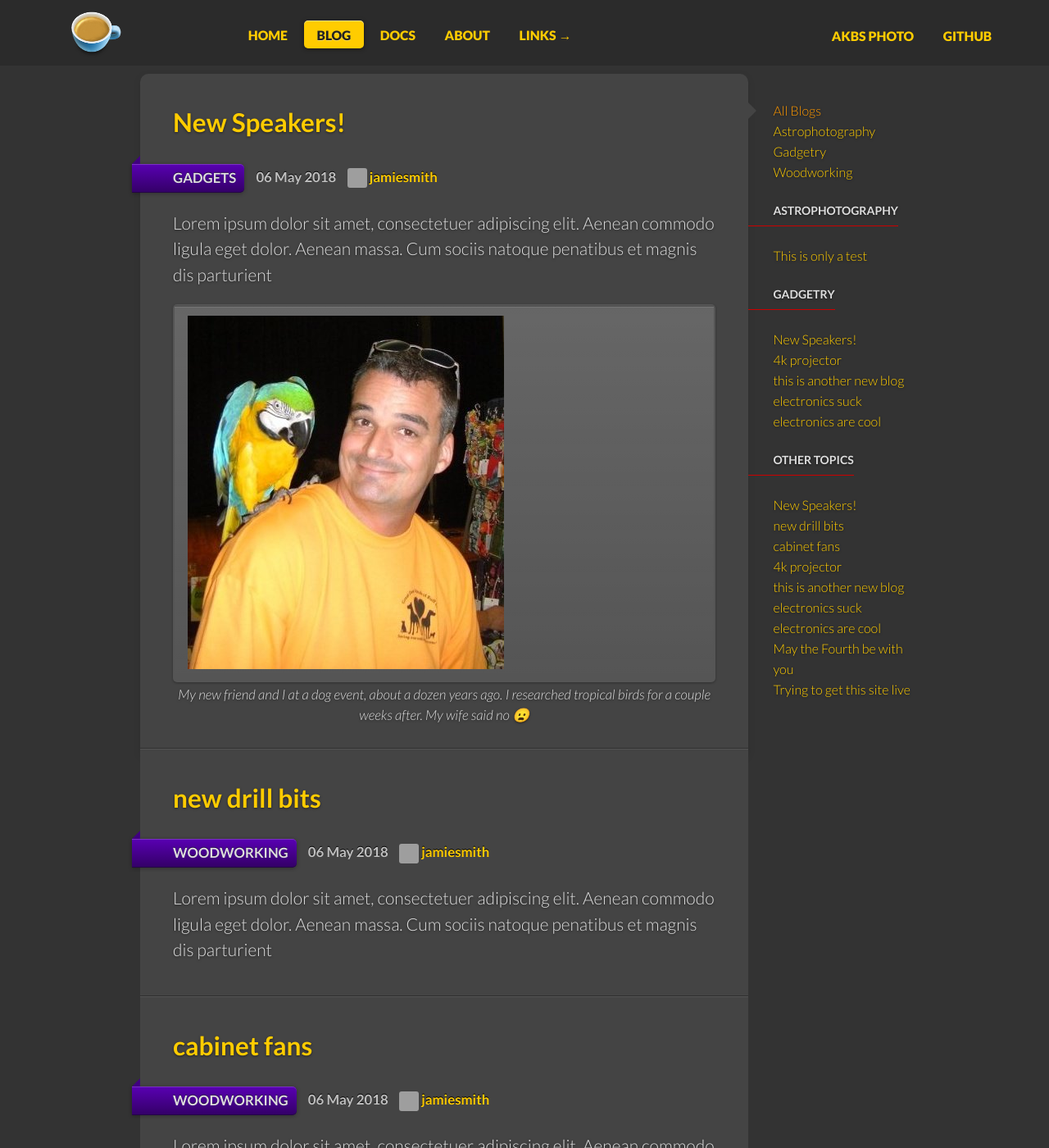
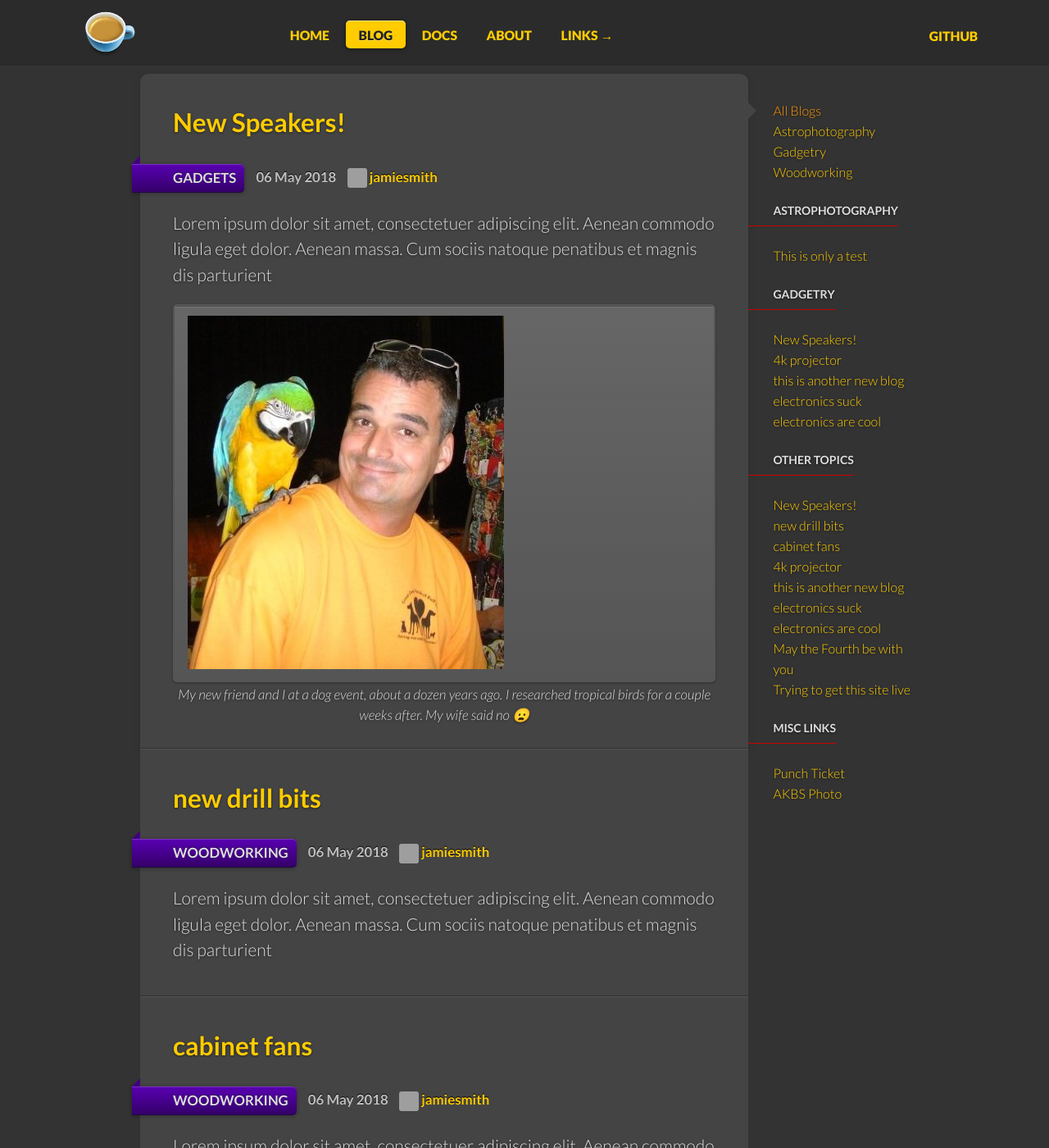
Before and after one commit to jamiesmith/astrosaloon, a Jekyll site: the page built from blog/index.html, in a window 1280 px wide and 1400 px high. Shown: the whole window at 82% size. Built offline with Jekyll 4.4.1, drawn with Linux system fonts in a browser that asks for light colours; emoji names are drawn with the system emoji font; comment, search, counter and statistics services are not loaded; grey boxes are pictures that could not be loaded.

Commit message:
Tweaks to links

```diff
--- a/_includes/blog_contents.html
+++ b/_includes/blog_contents.html
@@ -47,5 +47,16 @@
         {% endunless %}
         {% endfor %}
     </ul>
+
+    <h4>Misc Links</h4>
+    <ul>
+        <li>
+          <a href="https://github.com/jamiesmith/jamiesmith/issues/1">Punch Ticket</a>
+        </li>
+        <li>
+          <a href="http://www.akbsphoto.com/">AKBS Photo</a>
+        </li>
+    </ul>
+
   </aside>
 </div>
--- a/_includes/header.html
+++ b/_includes/header.html
@@ -17,9 +17,6 @@
     <div class="meta hide-on-mobiles">
       <ul>
         <li>
-          <a href="http://www.akbsphoto.com" target="_blank">AKBS Photo</a>
-        </li>
-        <li>
           <a href="{{ site.repository }}">GitHub</a>
         </li>
       </ul>
```
